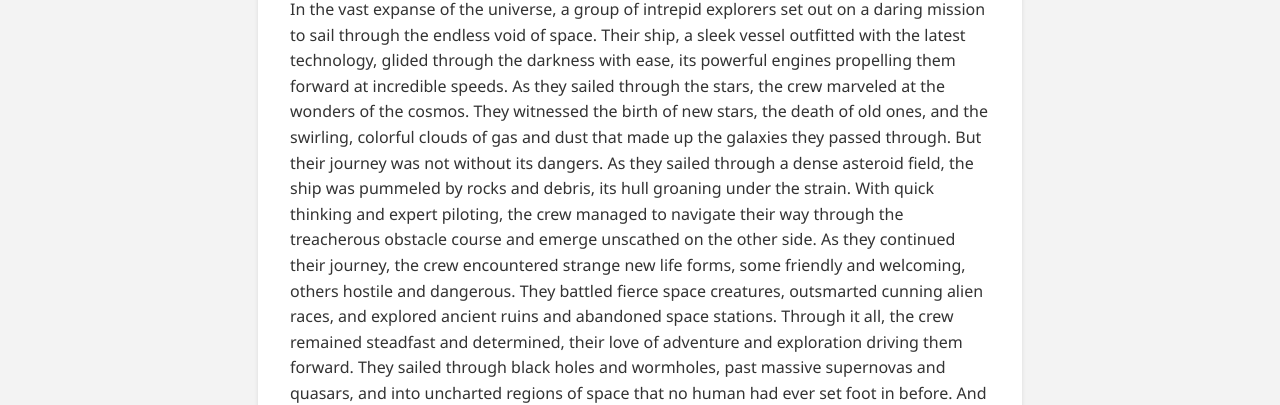
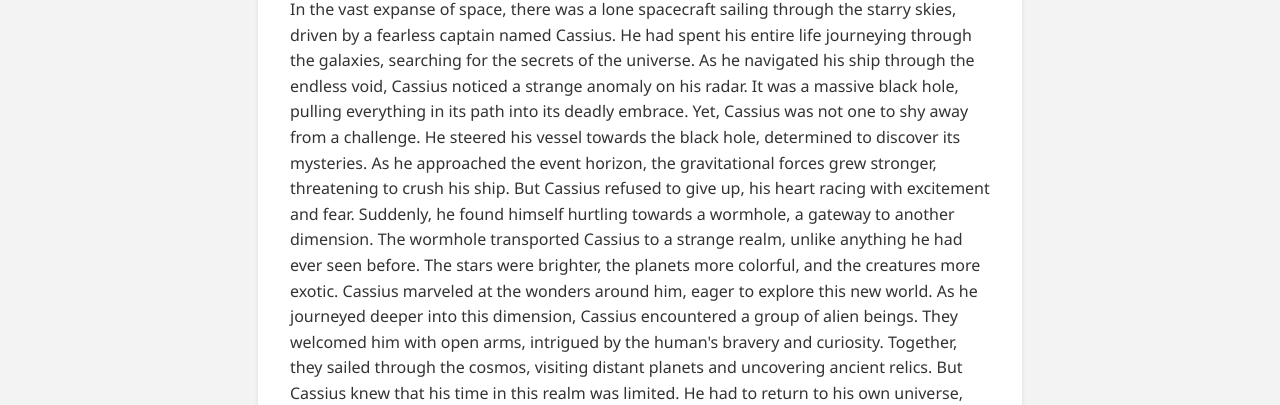
Before and after one commit to Bryans01/Bryans01.github.io, a plain HTML site: page content/1.html in a window 1280 px wide. Shown: the part 556-961 px from the top of the page. Drawn offline with Linux system fonts and the light colour scheme.

Commit message:
Updated blog

```diff
--- a/content/1.html
+++ b/content/1.html
@@ -18,17 +18,19 @@
                 <h2>Sailing in space</h2>
                 <p class="date"></p>
             </div>
-            In the vast expanse of the universe, a group of intrepid explorers set out on a daring mission to sail through the endless void of space. Their ship, a sleek vessel outfitted with the latest technology, glided through the darkness with ease, its powerful engines propelling them forward at incredible speeds.
+            In the vast expanse of space, there was a lone spacecraft sailing through the starry skies, driven by a fearless captain named Cassius. He had spent his entire life journeying through the galaxies, searching for the secrets of the universe.
 
-As they sailed through the stars, the crew marveled at the wonders of the cosmos. They witnessed the birth of new stars, the death of old ones, and the swirling, colorful clouds of gas and dust that made up the galaxies they passed through.
+As he navigated his ship through the endless void, Cassius noticed a strange anomaly on his radar. It was a massive black hole, pulling everything in its path into its deadly embrace. Yet, Cassius was not one to shy away from a challenge. He steered his vessel towards the black hole, determined to discover its mysteries.
 
-But their journey was not without its dangers. As they sailed through a dense asteroid field, the ship was pummeled by rocks and debris, its hull groaning under the strain. With quick thinking and expert piloting, the crew managed to navigate their way through the treacherous obstacle course and emerge unscathed on the other side.
+As he approached the event horizon, the gravitational forces grew stronger, threatening to crush his ship. But Cassius refused to give up, his heart racing with excitement and fear. Suddenly, he found himself hurtling towards a wormhole, a gateway to another dimension.
 
-As they continued their journey, the crew encountered strange new life forms, some friendly and welcoming, others hostile and dangerous. They battled fierce space creatures, outsmarted cunning alien races, and explored ancient ruins and abandoned space stations.
+The wormhole transported Cassius to a strange realm, unlike anything he had ever seen before. The stars were brighter, the planets more colorful, and the creatures more exotic. Cassius marveled at the wonders around him, eager to explore this new world.
 
-Through it all, the crew remained steadfast and determined, their love of adventure and exploration driving them forward. They sailed through black holes and wormholes, past massive supernovas and quasars, and into uncharted regions of space that no human had ever set foot in before.
+As he journeyed deeper into this dimension, Cassius encountered a group of alien beings. They welcomed him with open arms, intrigued by the human's bravery and curiosity. Together, they sailed through the cosmos, visiting distant planets and uncovering ancient relics.
 
-And in the end, they emerged victorious, their ship battered and scarred but still sailing proudly through the infinite expanse of the universe. For these brave explorers, there was no greater joy than the thrill of sailing through the stars, discovering new wonders and pushing the boundaries of human knowledge and understanding.
+But Cassius knew that his time in this realm was limited. He had to return to his own universe, where his ship and crew were waiting for him. As he bid farewell to his alien friends, Cassius realized that the universe was full of wonders, waiting to be discovered by those brave enough to sail through the stars.
+
+And so, Cassius set his course back to his own dimension, eager to share his stories of adventure with anyone who would listen. For he knew that the spirit of exploration was what drove humanity forward, propelling them towards the unknown, and allowing them to transcend the limits of their imagination.
             <p>Generated using the gpt-3.5-turbo model.</p>
         </div>
     </main>
```
Also changed, not shown: 1 other file.
